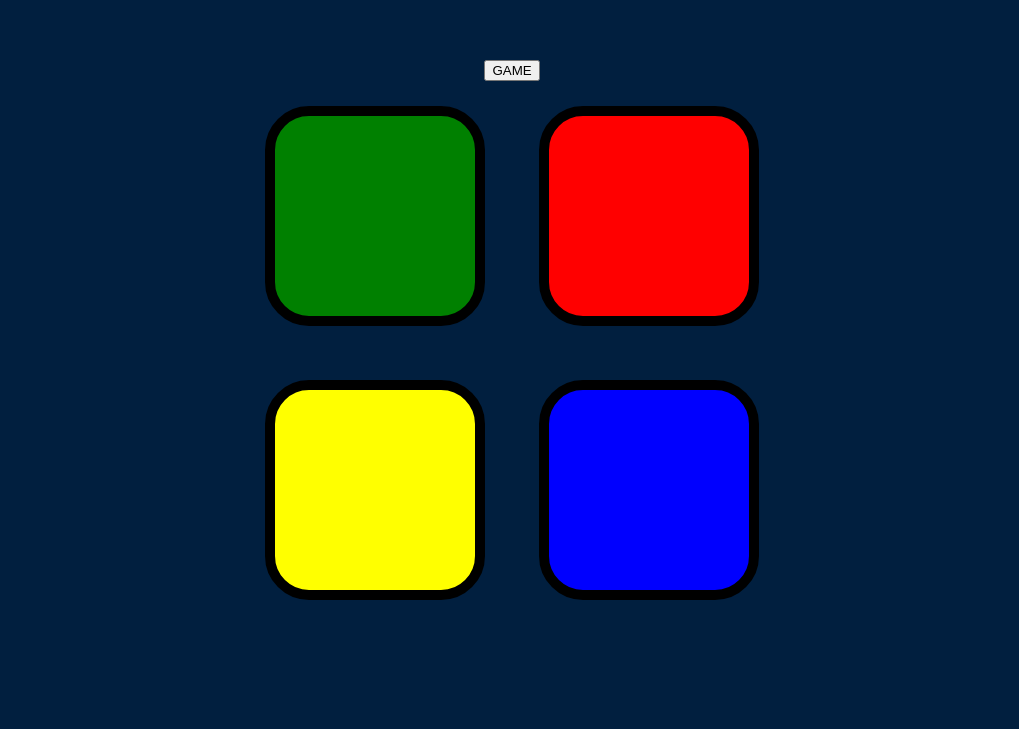
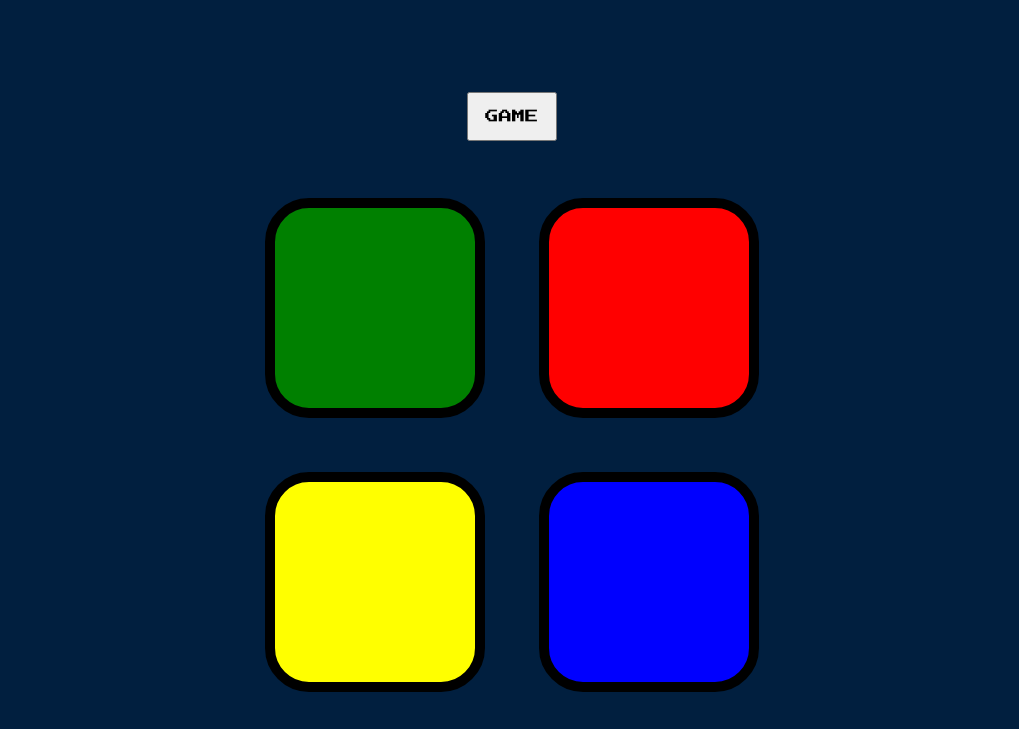
Before and after one commit to patricksayao/memoryGame, a plain HTML site: page index.html in a window 1280 px wide. Shown: the part 162-891 px from the top of the page, without its empty margins (128-1147 px from the left). Before the commit the page ends 800 px from the top, so only its background shows below. Drawn offline with nearby package versions, Linux system fonts and the light colour scheme.

Commit message:
Add files via upload

```diff
--- a/styles.css
+++ b/styles.css
@@ -2,12 +2,20 @@ body {
   text-align: center;
   background-color: #011F3F;
 }
+
+
 
 #level-title {
   font-family: 'Press Start 2P', cursive;
   font-size: 3rem;
   margin:  5%;
   color: #FEF2BF;
+}
+
+.start-button {
+  font-family: 'Press Start 2P', cursive;
+  margin: 2rem 0;
+  padding: 1rem;
 }
 
 .container {
```
